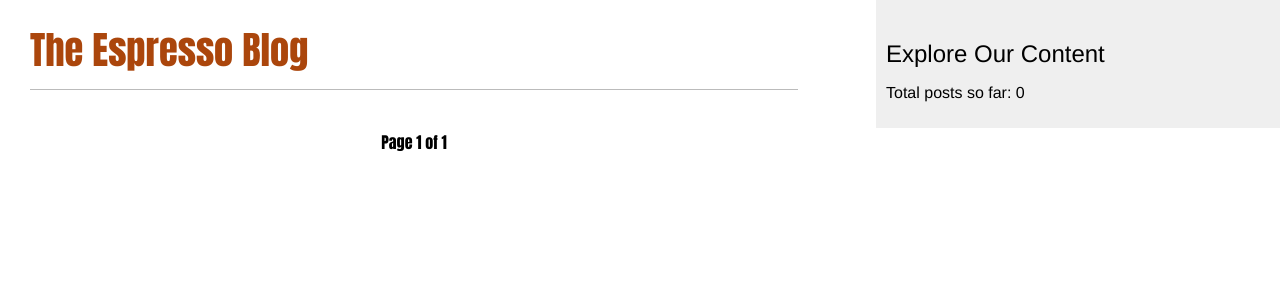
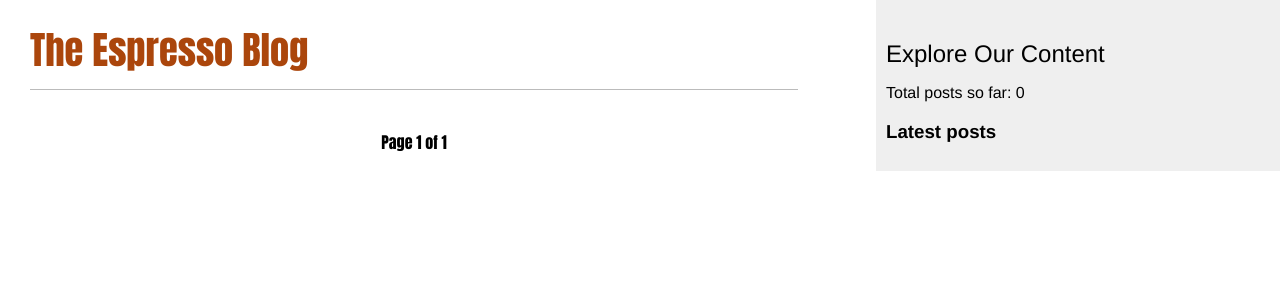
Before and after one commit to harsha-yuvaraj/Espresso-Django-Application, a Django app: page /blog/ in a window 1280 px wide. Shown: the top 300 px of the page. Run offline with Django 5.2, Linux system fonts and the light colour scheme; data that the repository does not hold is empty.

Commit message:
Custom inclusion template tag created to display the most recent posts

```diff
--- a/Espresso-Blogs-Project/blog/templates/blog/base.html
+++ b/Espresso-Blogs-Project/blog/templates/blog/base.html
@@ -22,6 +22,9 @@
         <p>
             Total posts so far: {% total_posts %}
         </p>
+
+        <h3>Latest posts</h3>
+        {% show_latest_posts %}
     </div>
 </body>
 
--- /dev/null
+++ b/Espresso-Blogs-Project/blog/templates/blog/post/latest_posts.html
@@ -0,0 +1,7 @@
+<ul>
+    {% for post in latest_posts %}
+      <li>
+        <a href="{{ post.get_absolute_url }}">{{ post.title }}</a>
+      </li>
+    {% endfor %}
+</ul>
--- a/Espresso-Blogs-Project/blog/templatetags/blog_tags.py
+++ b/Espresso-Blogs-Project/blog/templatetags/blog_tags.py
@@ -7,3 +7,8 @@ register = template.Library()
 @register.simple_tag
 def total_posts():
     return Post.published.count()
+
+@register.inclusion_tag('blog/post/latest_posts.html')
+def show_latest_posts(count=3):
+    latest_posts = Post.published.order_by('-publish')[:count]
+    return {'latest_posts': latest_posts}
```
